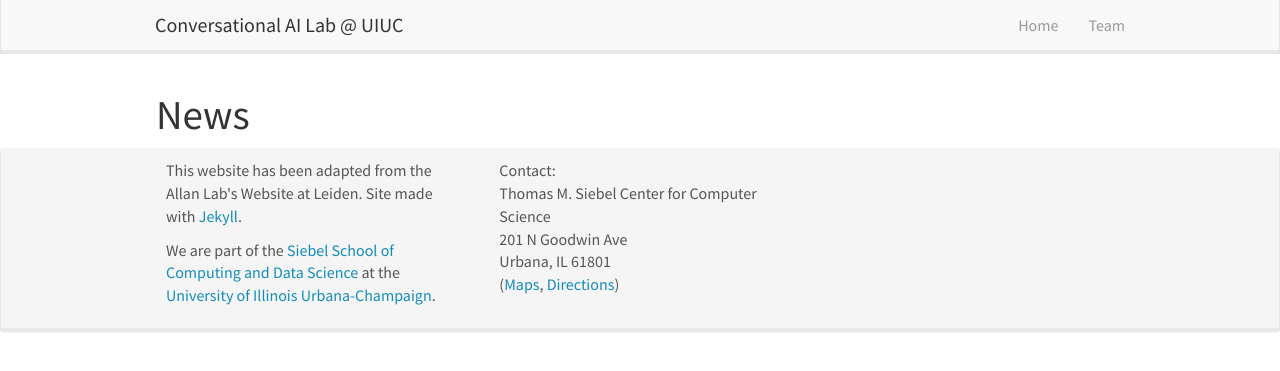
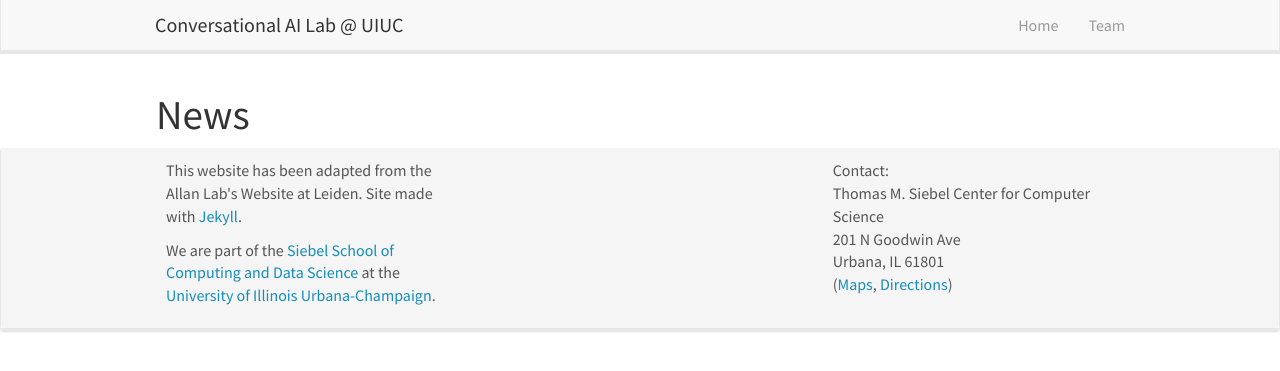
Before and after one commit to uiuc-conversational-ai-lab/uiuc-conversational-ai-lab.github.io, a Jekyll site: the page built from _pages/allnews.md, in a window 1280 px wide. Shown: the top 371 px of the page. Built offline with Jekyll 4.4.1, drawn with Linux system fonts in a browser that asks for light colours; nearby versions of some CDN libraries.

Commit message:
fixing team.md

```diff
--- a/_includes/footer.html
+++ b/_includes/footer.html
@@ -13,12 +13,9 @@
 
 
 		</div>
-		<!-- <div class="col-sm-4">
-		  Funding:<br />
-      - Placeholder Text <br />
-		  - Placeholder Text <br />
-		  - Placeholder Text</a>
-		</div> -->
+		<div class="col-sm-4">
+			&nbsp;
+		</div>
 		<div class="col-sm-4">
 		  Contact:<br />
 		  Thomas M. Siebel Center for Computer Science<br />
```
